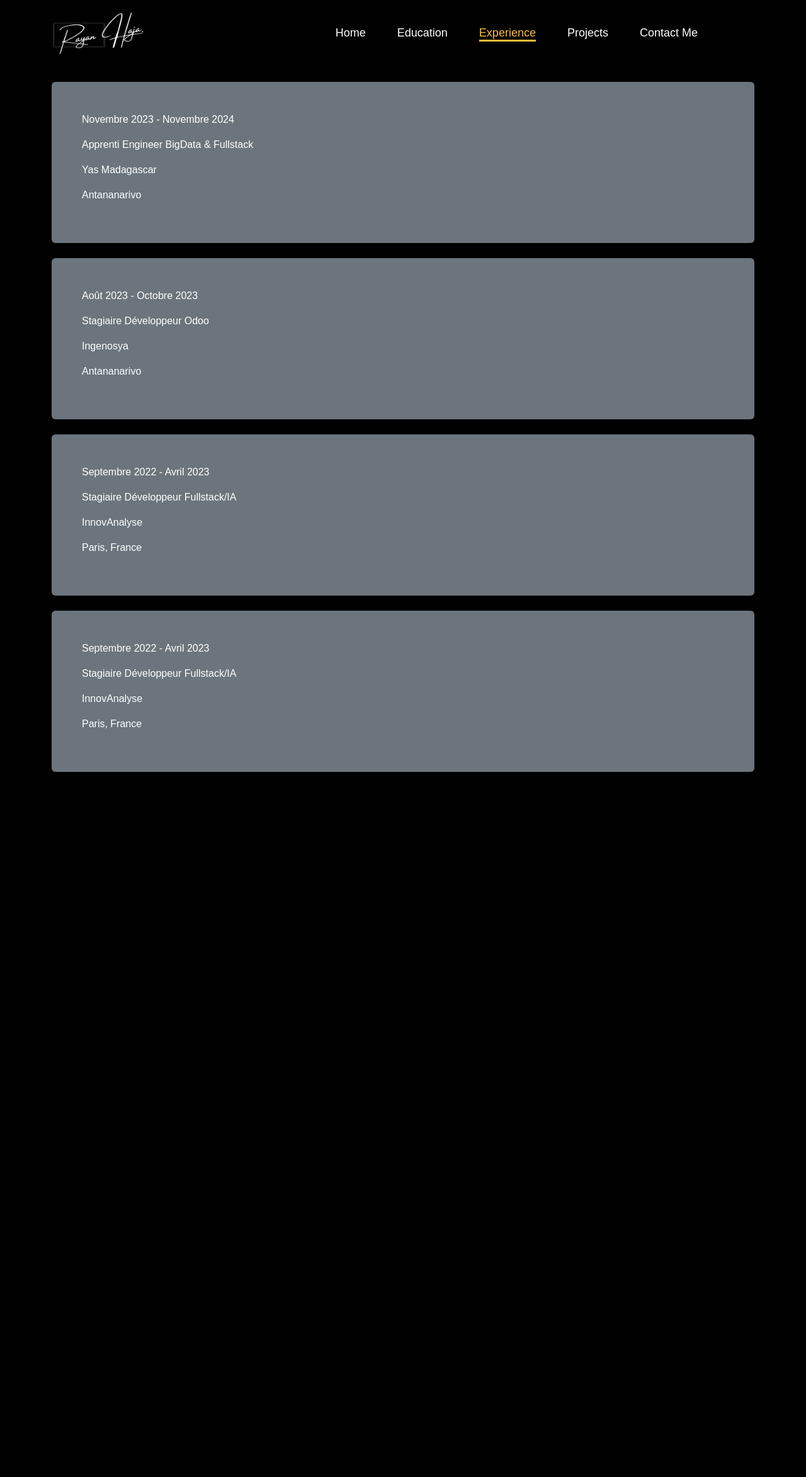
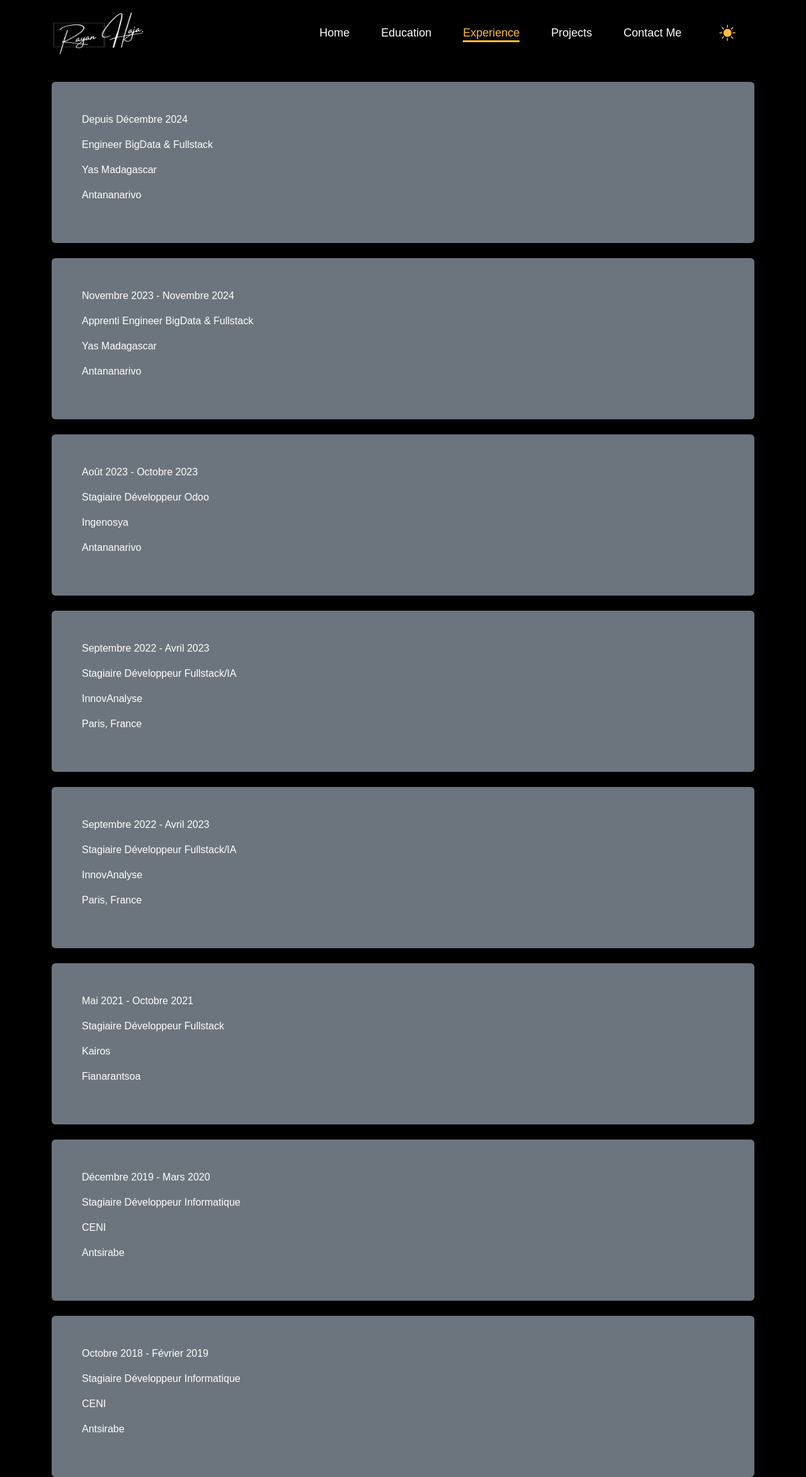
Before and after one commit to ryanhja/portfolio, a React (Create React App) app: page /experience in a window 1280 px wide. Shown: the whole page at 63% size. Before the commit the page ends 1226 px from the top, so only its background shows below. Built offline with nearby package versions, Linux system fonts and the light colour scheme.

Commit message:
feat(portfolio): Update Experience

```diff
--- a/src/pages/experience/Experience.js
+++ b/src/pages/experience/Experience.js
@@ -4,6 +4,12 @@ const Experience = () => {
   return (
     <div className="experience">
       <div className="experience-list">
+        <div className="mt-4 p-5 bg-secondary text-white rounded">
+          <p>Depuis Décembre 2024</p>
+          <p>Engineer BigData & Fullstack</p>
+          <p>Yas Madagascar</p>
+          <p>Antananarivo</p>
+        </div>
         <div className="mt-4 p-5 bg-secondary text-white rounded">
           <p>Novembre 2023 - Novembre 2024</p>
           <p>Apprenti Engineer BigData & Fullstack</p>
@@ -28,6 +34,24 @@ const Experience = () => {
           <p>InnovAnalyse</p>
           <p>Paris, France</p>
         </div>
+        <div className="mt-4 p-5 bg-secondary text-white rounded">
+          <p>Mai 2021 - Octobre 2021</p>
+          <p>Stagiaire Développeur Fullstack</p>
+          <p>Kairos</p>
+          <p>Fianarantsoa</p>
+        </div>
+        <div className="mt-4 p-5 bg-secondary text-white rounded">
+          <p>Décembre 2019 - Mars 2020</p>
+          <p>Stagiaire Développeur Informatique</p>
+          <p>CENI</p>
+          <p>Antsirabe</p>
+        </div>
+        <div className="mt-4 p-5 bg-secondary text-white rounded">
+          <p>Octobre 2018 - Février 2019</p>
+          <p>Stagiaire Développeur Informatique</p>
+          <p>CENI</p>
+          <p>Antsirabe</p>
+        </div>
       </div>
     </div>
   );
--- a/src/pages/navbar/Navbar.js
+++ b/src/pages/navbar/Navbar.js
@@ -3,7 +3,7 @@ import "./NavBar.css";
 import noire from "./../../noir.png";
 import blanc from "../../blanc.png";
 import { NavLink, Outlet } from "react-router-dom";
-// import "bootstrap-icons/font/bootstrap-icons.css";
+import "bootstrap-icons/font/bootstrap-icons.css";
 
 const NavBar = () => {
   const [theme, setTheme] = useState("dark");
```
